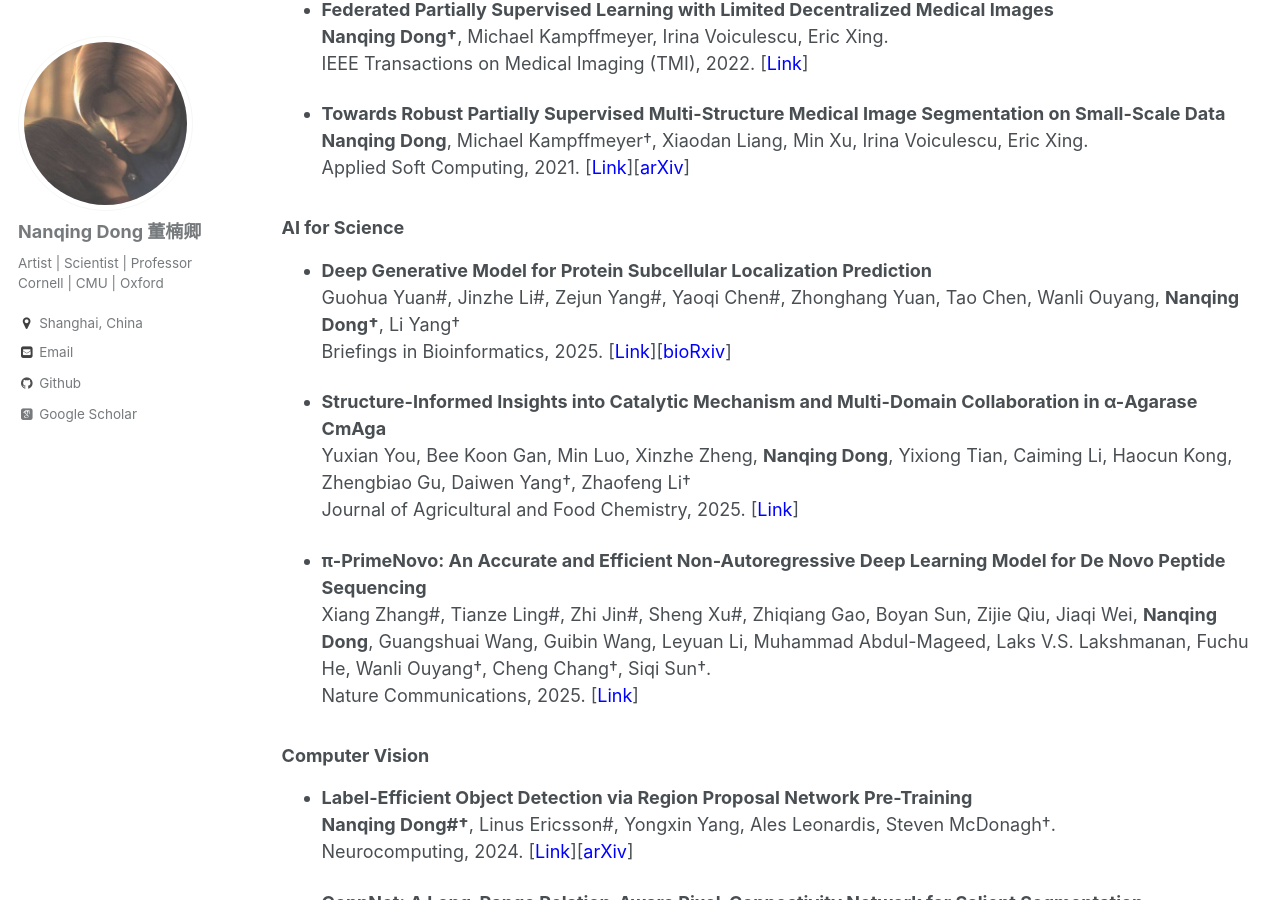
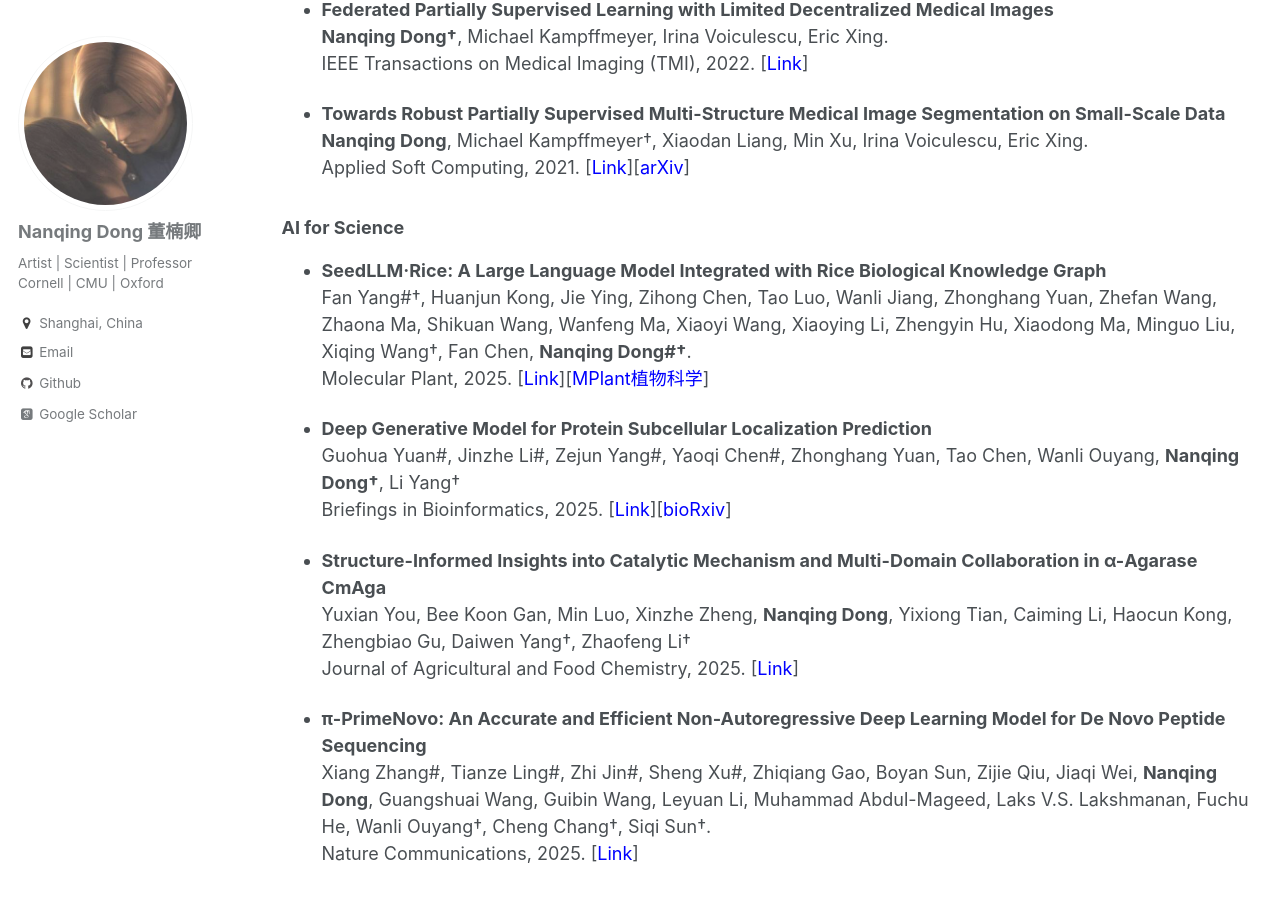
Before and after one commit to eveningdong/eveningdong.github.io, a Jekyll site: the page built from _pages/publication.md, in a window 1280 px wide and 900 px high, scrolled down 1079 px. Built offline with Jekyll 4.4.1, drawn with Linux system fonts in a browser that asks for light colours; some web fonts are replaced; some of the changed text lies outside the part shown.

Commit message:
Update publication.md

```diff
--- a/_pages/publication.md
+++ b/_pages/publication.md
@@ -45,6 +45,10 @@
 
 
 ### AI for Science
+* **SeedLLM·Rice: A Large Language Model Integrated with Rice Biological Knowledge Graph**
+  Fan Yang#†, Huanjun Kong, Jie Ying, Zihong Chen, Tao Luo, Wanli Jiang, Zhonghang Yuan, Zhefan Wang, Zhaona Ma, Shikuan Wang, Wanfeng Ma, Xiaoyi Wang, Xiaoying Li, Zhengyin Hu, Xiaodong Ma, Minguo Liu, Xiqing Wang†, Fan Chen, **Nanqing Dong#†**.
+  Molecular Plant, 2025. [[<span style="color:blue">Link</span>]](https://www.sciencedirect.com/science/article/abs/pii/S1674205225001728)[[<span style="color:blue">MPlant植物科学</span>]](https://mp.weixin.qq.com/s/-UEGrj5iYANH-p2WOiiPuA)
+
 * **Deep Generative Model for Protein Subcellular Localization Prediction**
   Guohua Yuan#, Jinzhe Li#, Zejun Yang#, Yaoqi Chen#, Zhonghang Yuan, Tao Chen, Wanli Ouyang, **Nanqing Dong†**, Li Yang†
   Briefings in Bioinformatics, 2025.  [[<span style="color:blue">Link</span>]](https://doi.org/10.1093/bib/bbaf152)[[<span style="color:blue">bioRxiv</span>]](https://www.biorxiv.org/content/10.1101/2024.10.29.620765v2.abstract)
@@ -121,10 +125,6 @@
 
 
 ### AI for Science
-* **ROGRAG: A Robustly Optimized GraphRAG Framework**
-  Zhefan Wang, Huanjun Kong, Jie Ying, Wanli Ouyang, **Nanqing Dong†**.
-  Annual Meeting of the Association for Computational Linguistics (ACL), 2025. [[<span style="color:blue">arXiv</span>]](https://arxiv.org/abs/2410.09403)[[<span style="color:purple">GitHub</span>]](https://github.com/tpoisonooo/ROGRAG)
-
 * **Many Heads Are Better Than One: Improved Scientific Idea Generation by A LLM-Based Multi-Agent System**
   Haoyang Su#, Renqi Chen#, Shixiang Tang†, Zhenfei Yin, Xinzhe Zheng, Jinzhe Li, Biqing Qi, Qi Wu, Hui Li, Wanli Ouyang, Philip Torr, Bowen Zhou, **Nanqing Dong†‡**.
   Annual Meeting of the Association for Computational Linguistics (ACL), 2025. [[<span style="color:blue">arXiv</span>]](https://arxiv.org/abs/2410.09403)[[<span style="color:purple">GitHub</span>]](https://github.com/open-sciencelab/Virtual-Scientists)
@@ -190,7 +190,10 @@
   European Conference on Machine Learning (ECML), 2018. [<span style="color:red">Oral</span>][[<span style="color:blue">Link</span>]](https://link.springer.com/chapter/10.1007/978-3-030-10925-7_35)[[<span style="color:blue">RG</span>]](https://www.researchgate.net/publication/330462398_Domain_Adaption_in_One-Shot_Learning)
 
 
-
+### Natural Language Processing
+* **ROGRAG: A Robustly Optimized GraphRAG Framework**
+  Zhefan Wang, Huanjun Kong, Jie Ying, Wanli Ouyang, **Nanqing Dong†**.
+  Annual Meeting of the Association for Computational Linguistics (ACL), 2025. [[<span style="color:blue">arXiv</span>]](https://arxiv.org/abs/2410.09403)[[<span style="color:purple">GitHub</span>]](https://github.com/tpoisonooo/ROGRAG)
 
 
 [//]: # (* **Computationally-Efficient Vision Transformer for Medical Image Semantic Segmentation via Dual Pseudo-Label Supervision**  )
```
